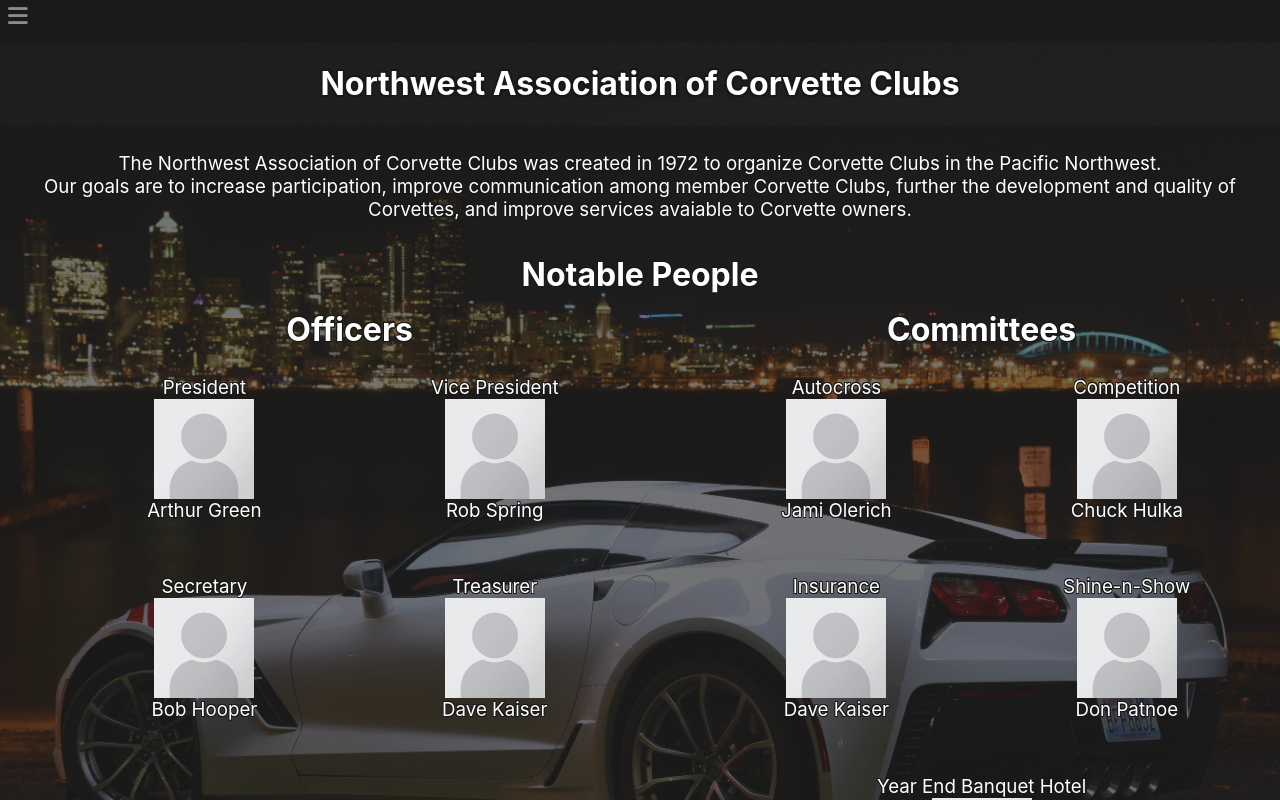
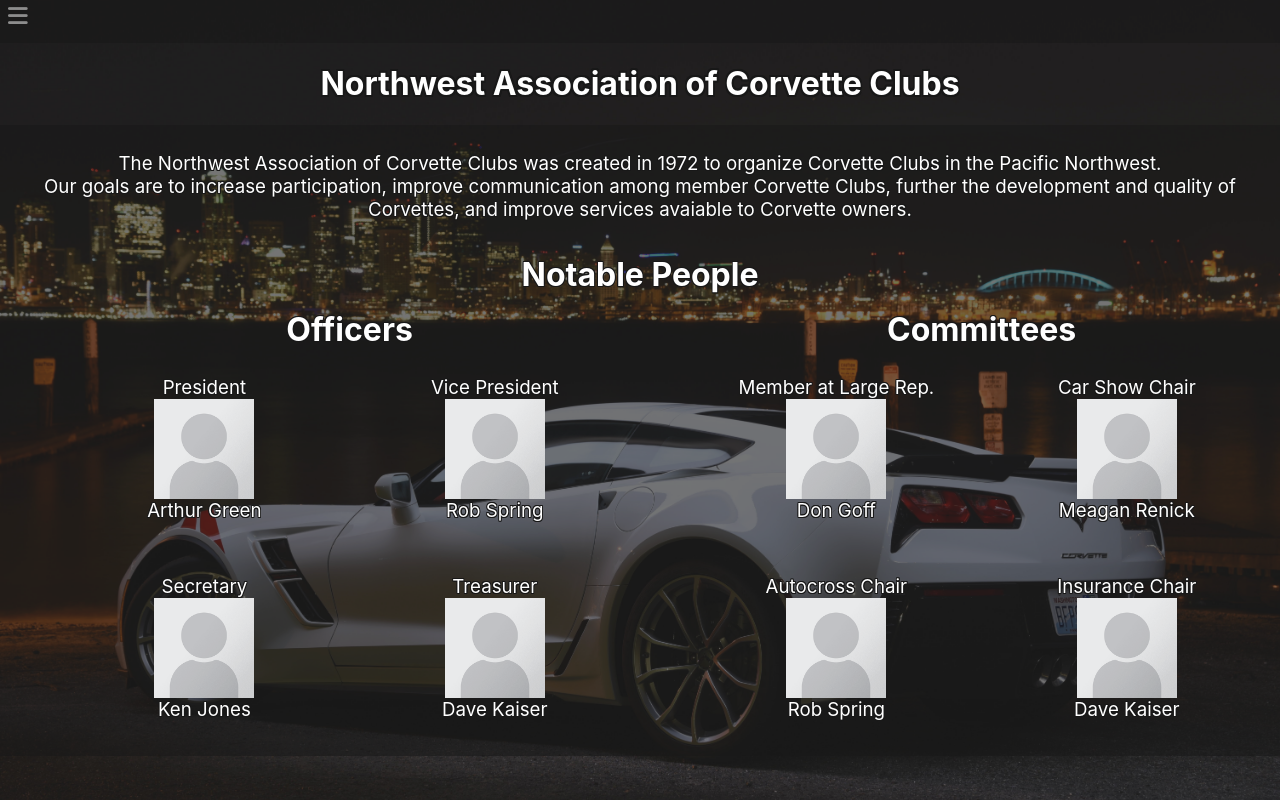
Before and after one commit to bmead92/nwacc, a React (Create React App) app: page / in a window 1280 px wide. Shown: the top 800 px of the page. Built offline with nearby package versions, Linux system fonts and the light colour scheme.

Commit message:
updated important people

```diff
--- a/src/data/strings/Strings.js
+++ b/src/data/strings/Strings.js
@@ -41,7 +41,7 @@ const Strings = {
     },
     {
       title: "Secretary",
-      name: "Bob Hooper",
+      name: "Ken Jones",
       picture: placeHolder,
       index: 2,
     },
@@ -54,35 +54,28 @@ const Strings = {
   ],
   committees: [
     {
-      title: "Autocross",
-      name: "Jami Olerich",
+      title: "Member at Large Rep.",
+      name: "Don Goff",
       picture: placeHolder,
       index: 0,
     },
     {
-      title: "Competition",
-      name: "Chuck Hulka",
+      title: "Car Show Chair",
+      name: "Meagan Renick",
       picture: placeHolder,
       index: 1,
     },
     {
-      title: "Insurance",
-      name: "Dave Kaiser",
+      title: "Autocross Chair",
+      name: "Rob Spring",
       picture: placeHolder,
       index: 2,
     },
     {
-      title: "Shine-n-Show",
-      name: "Don Patnoe",
+      title: "Insurance Chair",
+      name: "Dave Kaiser",
       picture: placeHolder,
       index: 3,
-    },
-    {
-      title: `Year End
-      Banquet Hotel`,
-      name: "Jon Cox",
-      picture: placeHolder,
-      index: 4,
     },
   ],
   importantDocuments: [
```
